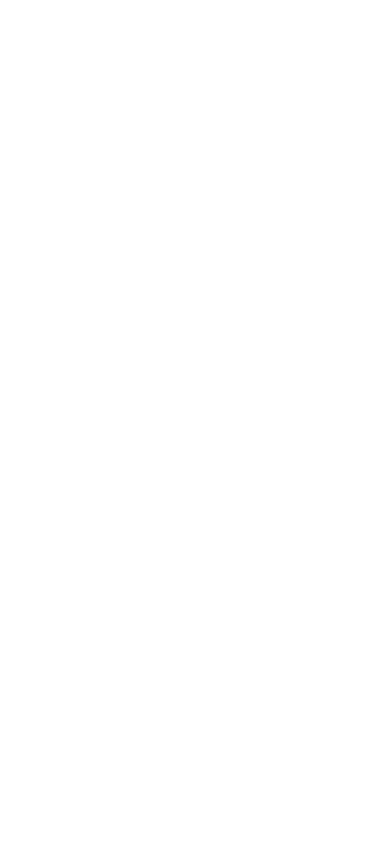
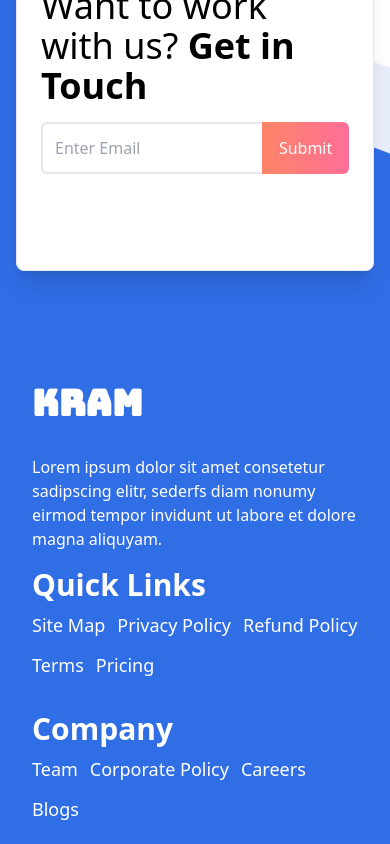
Before and after one commit to ram1117/business-landing-page, a Next.js app: page / in a window 390 px wide. Shown: the part 10640-11484 px from the top of the page. Before the commit the page ends 10465 px from the top, so only its background shows below. Built offline with nearby package versions, Linux system fonts and the light colour scheme.

Commit message:
complete footer section

```diff
--- a/src/app/page.tsx
+++ b/src/app/page.tsx
@@ -1,5 +1,6 @@
 import AboutSection from "../components/about/AboutSection";
 import BlogSection from "../components/blogs/BlogSection";
+import ContactSection from "../components/contact/ContactSection";
 import FeatureSection from "../components/feautures/FeatureSection";
 import HeroSection from "../components/hero/HeroSection";
 import TeamSection from "../components/team/TeamSection";
@@ -14,6 +15,7 @@ export default function Home() {
       <WhySection />
       <TeamSection />
       <BlogSection />
+      <ContactSection />
     </main>
   );
 }
--- a/src/components/blogs/BlogItem.tsx
+++ b/src/components/blogs/BlogItem.tsx
@@ -28,7 +28,7 @@ const BlogItem = ({ isIntersecting, blog }: BlogItemProps) => {
         <p>Author: Admin</p>
         <p>{blog.date}</p>
       </div>
-      <p className="text-xl mb-4">{blog.content}</p>
+      <p className="text-xl mb-4 hover:text-blue-800">{blog.content}</p>
       <Link
         href={blog.href}
         className="text-primary hover:animate-expandletters text-lg"
--- /dev/null
+++ b/src/components/contact/ContactSection.tsx
@@ -0,0 +1,30 @@
+import Footer from "./Footer";
+
+const ContactSection = () => {
+  return (
+    <section
+      className="p-4 relative min-h-screen w-full bg-footer-bg  bg-no-repeat bg-cover"
+      id="contact"
+    >
+      <div className="w-full mx-auto my-12 px-6 py-24 z-[99] bg-white rounded-lg border max-w-[1224px] shadow-xl grid grid-cols-1 lg:grid-cols-2 gap-4 md:flex-row items-center justify-between">
+        <h3 className="text-4xl">
+          {" "}
+          Want to work with us? <span className="font-bold"> Get in Touch</span>
+        </h3>
+        <div className="flex">
+          <input
+            type="text"
+            placeholder="Enter Email"
+            className="p-3 border-y-2 border-s-2 rounded-s-md w-5/6"
+          />
+          <button className="text-white bg-button hover:bg-button-hover rounded-e-md w-2/6">
+            Submit
+          </button>
+        </div>
+      </div>
+      <Footer />
+    </section>
+  );
+};
+
+export default ContactSection;
--- /dev/null
+++ b/src/components/contact/Footer.tsx
@@ -0,0 +1,68 @@
+import Link from "next/link";
+
+const Footer = () => {
+  return (
+    <>
+      <footer className="mx-auto px-4 py-16 max-w-[1224px] grid grid-cols-1 lg:grid-cols-3 gap-4 lg:gap-16 text-white">
+        <div className="col-span-1">
+          <h2 className="font-bungee text-4xl font-bold track-wider mb-8">
+            KRAM
+          </h2>
+          <p>
+            Lorem ipsum dolor sit amet consetetur sadipscing elitr, sederfs diam
+            nonumy eirmod tempor invidunt ut labore et dolore magna aliquyam.{" "}
+          </p>
+        </div>
+        <div className="lg:col-span-2 grid grid-cols-1 lg:grid-cols-3">
+          <div className="mb-8">
+            <h4 className="text-3xl font-bold mb-2 lg:mb-8">Quick Links</h4>
+            <ul className="flex flex-wrap lg:flex-col gap-3 lg:gap-6 text-lg">
+              <li>
+                <Link href="/">Site Map</Link>
+              </li>
+              <li>
+                <Link href="/">Privacy Policy</Link>
+              </li>
+              <li>
+                <Link href="/">Refund Policy</Link>
+              </li>
+              <li>
+                <Link href="/">Terms</Link>
+              </li>
+              <li>
+                <Link href="/">Pricing</Link>
+              </li>
+            </ul>
+          </div>
+          <div className="mb-8">
+            <h4 className="text-3xl font-bold mb-2 lg:mb-8">Company</h4>
+            <ul className="flex flex-wrap lg:flex-col gap-3 lg:gap-6 text-lg">
+              <li>
+                <Link href="/">Team</Link>
+              </li>
+              <li>
+                <Link href="/">Corporate Policy</Link>
+              </li>
+              <li>
+                <Link href="/">Careers</Link>
+              </li>
+              <li>
+                <Link href="/">Blogs</Link>
+              </li>
+            </ul>
+          </div>
+          <div className="">
+            <h4 className="text-3xl font-bold mb-2 lg:mb-8">Contact Us</h4>
+            <ul className="flex flex-col gap-1 lg:gap-6 text-lg">
+              <li>+91 9000044444</li>
+              <li>123 Stree New York City , United States Of America 750.</li>
+              <li>info@gmail.com</li>
+            </ul>
+          </div>
+        </div>
+      </footer>
+    </>
+  );
+};
+
+export default Footer;
--- a/tailwind.config.ts
+++ b/tailwind.config.ts
@@ -15,6 +15,7 @@ const config: Config = {
         "gradient-conic":
           "conic-gradient(from 180deg at 50% 50%, var(--tw-gradient-stops))",
         "main-bg": "url('/main-bg.svg')",
+        "footer-bg": "url('/footer-bg.svg')",
         button: "linear-gradient(to right, #fe8367, #fe6f98)",
         "button-hover": "linear-gradient(to right,  #fe6f98, #fe8367)",
       },
```
Also changed, not shown: public/footer-bg.svg (added).
